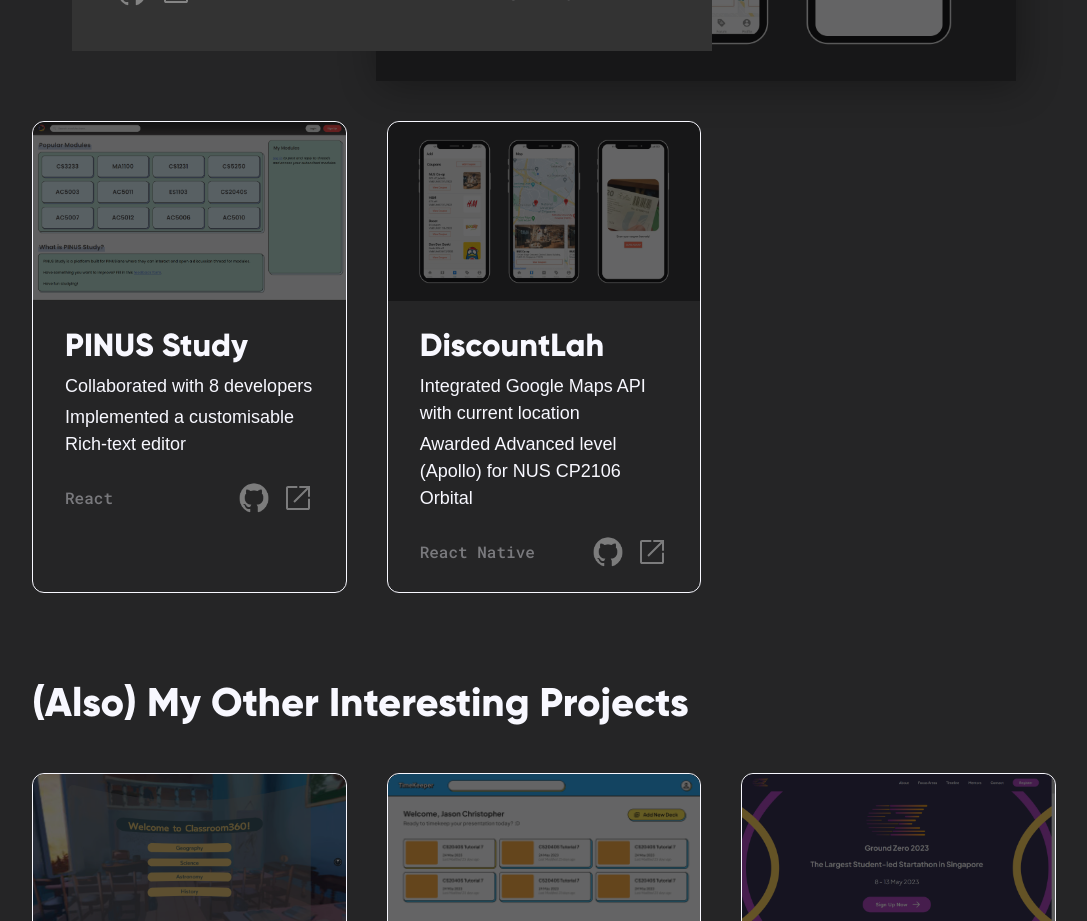
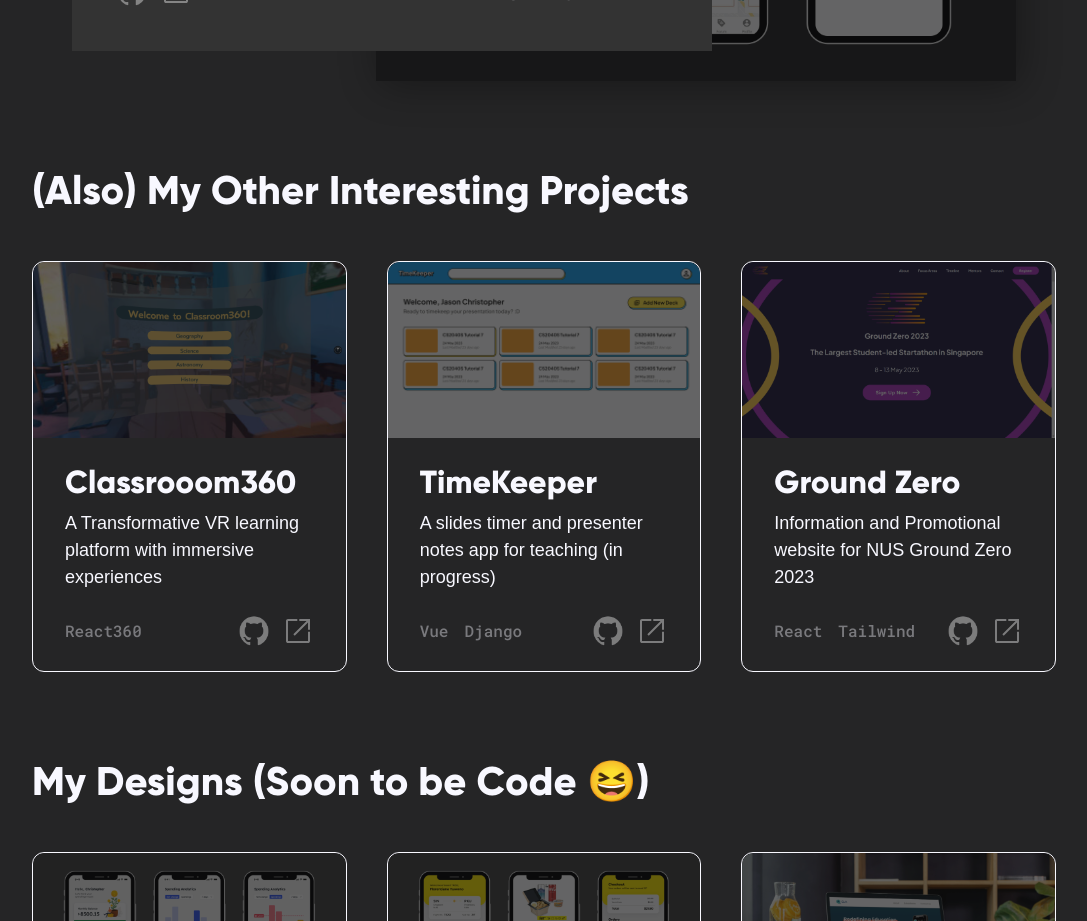
Before and after one commit to jasonchristopher21/personal-website-v1, a Vue app: page / in a window 1280 px wide. Shown: the part 3080-4001 px from the top of the page, without its empty margins (96-1183 px from the left). Built offline with nearby package versions, Linux system fonts and the light colour scheme; a web font is replaced by a local one.

Commit message:
Fix hiding of mobile projects

```diff
--- a/src/components/Projects.vue
+++ b/src/components/Projects.vue
@@ -83,7 +83,7 @@ function viewLink(link: string) {
         </div>
 
         <!-- Projects Card Mobile -->
-        <div class="grid grid-cols-1 lg:grid-cols-3 lg:grid-flow-col gap-10 mt-10">
+        <div class="grid grid-cols-1 lg:grid-cols-3 lg:grid-flow-col gap-10 mt-10 md:hidden">
             <div v-for="project in featuredProjects"
                 class="relative transition-all border border-white rounded-xl items-center hover:bg-grey-200">
                 <img :src="project.image"
```
